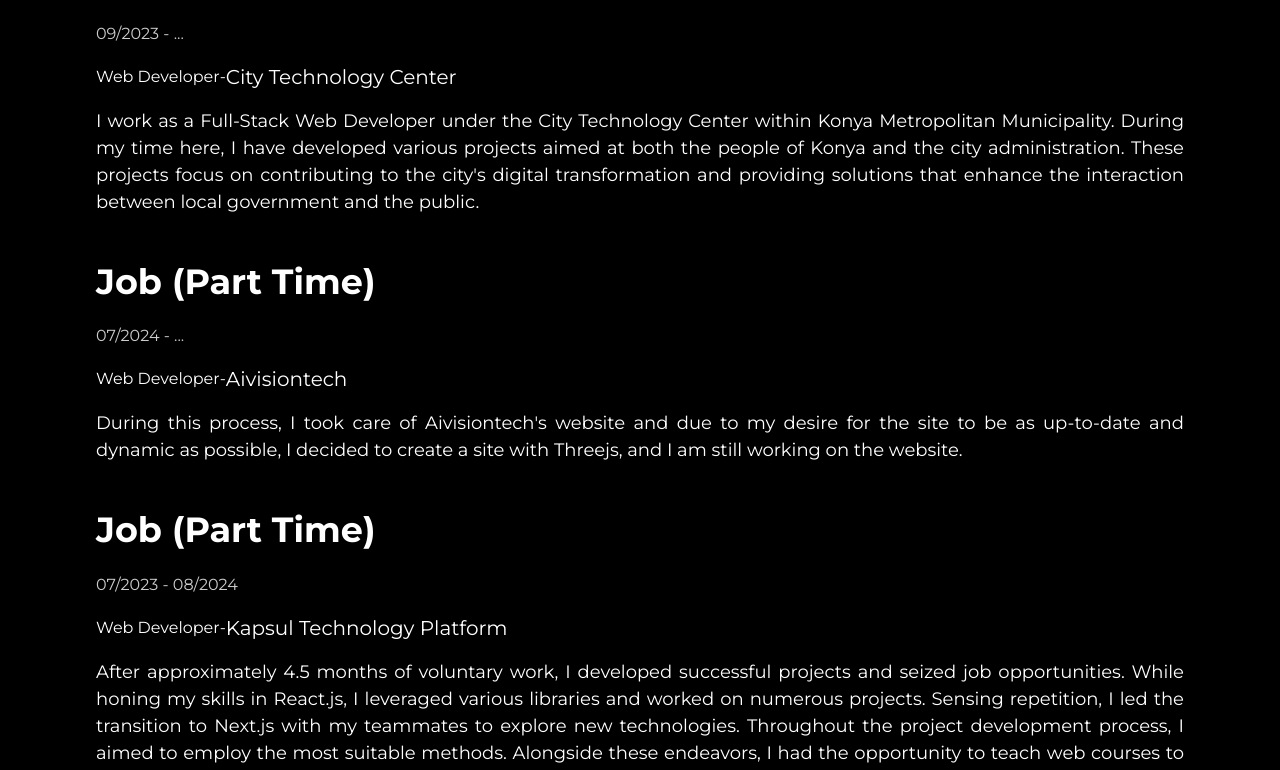
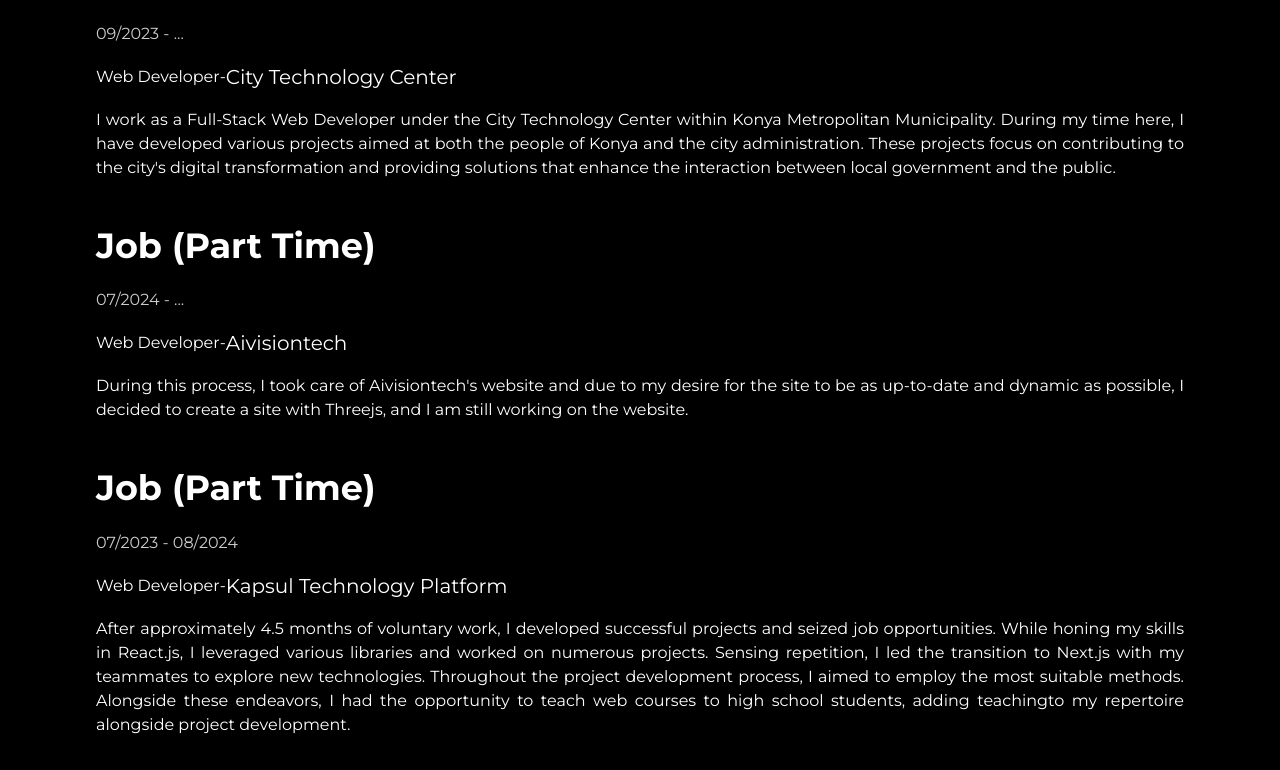
Before and after one commit to Alperen7K/7k-web, a Next.js app: page / in a window 1280 px wide. Shown: the part 1577-2347 px from the top of the page. Built offline with nearby package versions, Linux system fonts and the light colour scheme.

Commit message:
css update

```diff
--- a/src/containers/ExperienceContainer.tsx
+++ b/src/containers/ExperienceContainer.tsx
@@ -14,10 +14,10 @@
        <h1 className="opacity-80 text-[16px] ">{exp.date}</h1>
        <div className=" flex flex-col sm:flex-row sm:items-center gap-x-4 text-nowrap">
         <h1 className=" text-[24px] font-semibold ">{exp.jobTitle}</h1>
-        <span className="hidden sm:block"> - </span>
+        <span className="hidden sm:block mx-4"> - </span>
         <h1 className="w-full  text-[20px]">{exp.company}</h1>
        </div>
-       <p className="text-[18px] text-justify">{exp.description}</p>
+       <p className="text-[16px] text-justify opacity-90">{exp.description}</p>
       </div>
      );
     })}
```
